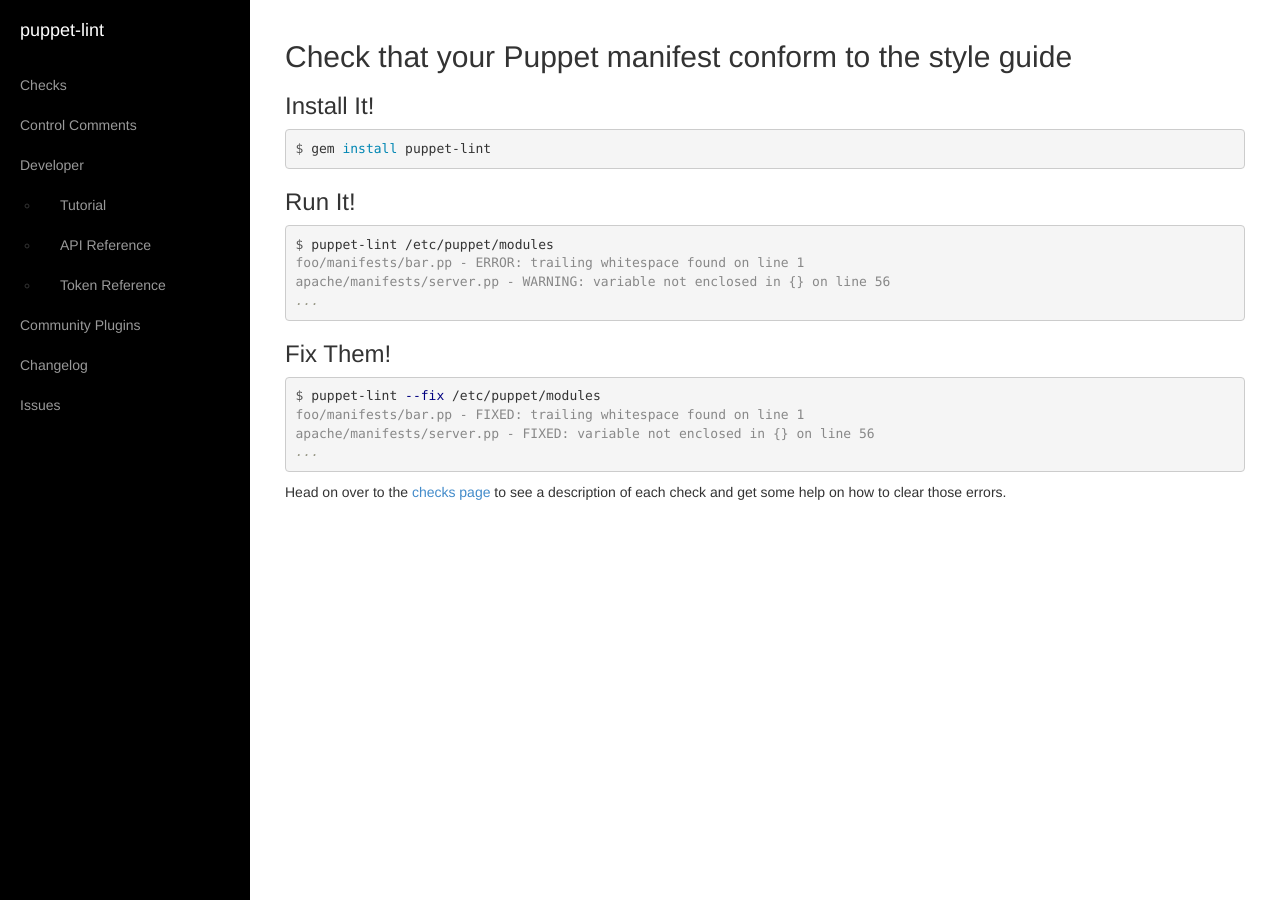
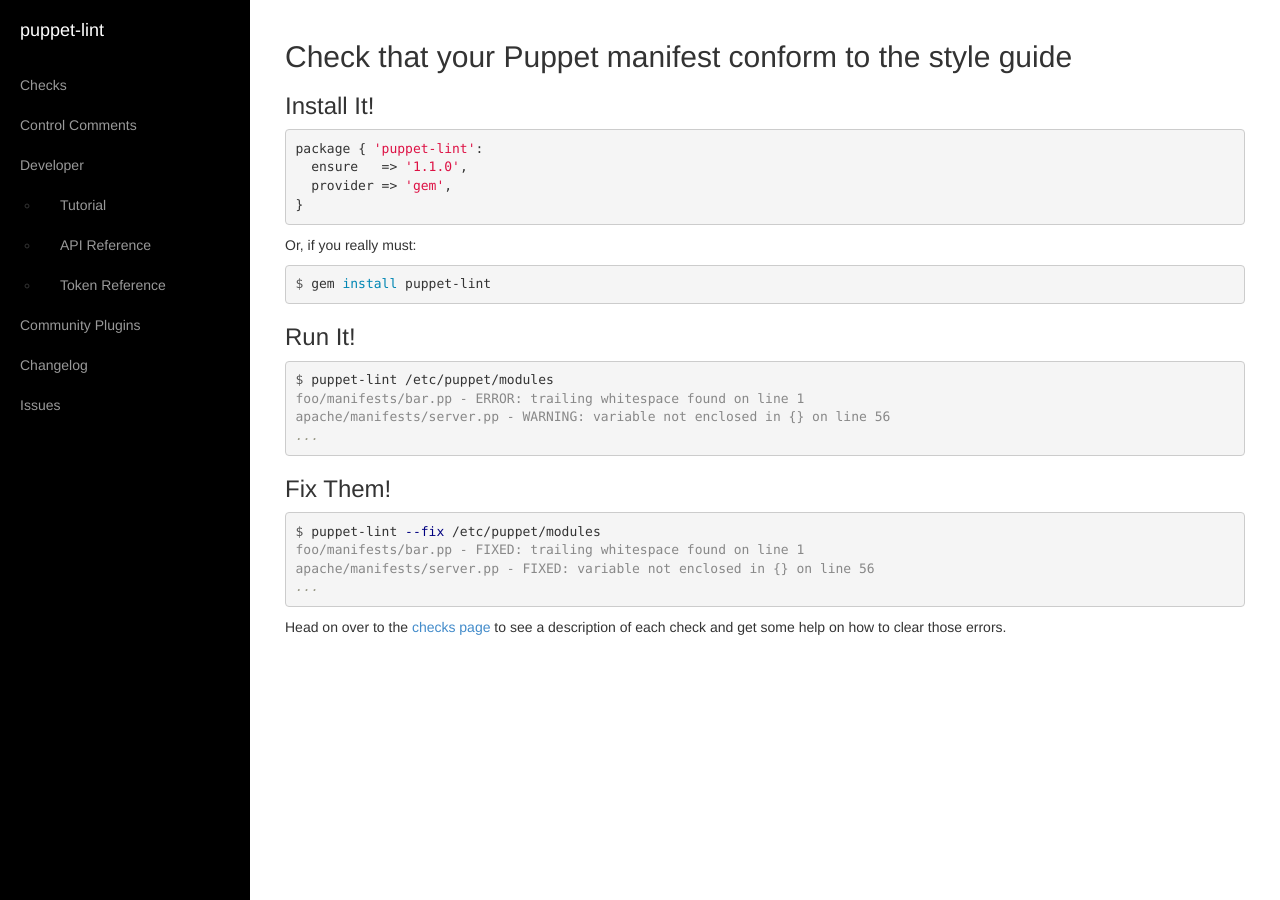
Before and after one commit to rodjek/puppet-lint, a Jekyll site: the page built from index.md, in a window 1280 px wide. Built offline with Jekyll 4.4.1, drawn with Linux system fonts in a browser that asks for light colours.

Commit message:
Add instructions on how to install puppet-lint with Puppet

```diff
--- a/index.md
+++ b/index.md
@@ -5,6 +5,15 @@
 ## Check that your Puppet manifest conform to the style guide
 
 ### Install It!
+
+{% highlight puppet %}
+package { 'puppet-lint':
+  ensure   => '1.1.0',
+  provider => 'gem',
+}
+{% endhighlight %}
+
+Or, if you really must:
 
 {% highlight console %}
 $ gem install puppet-lint
```
